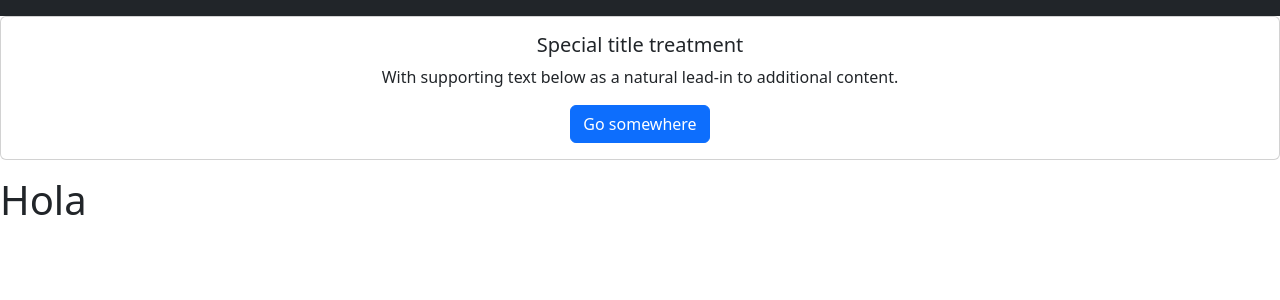
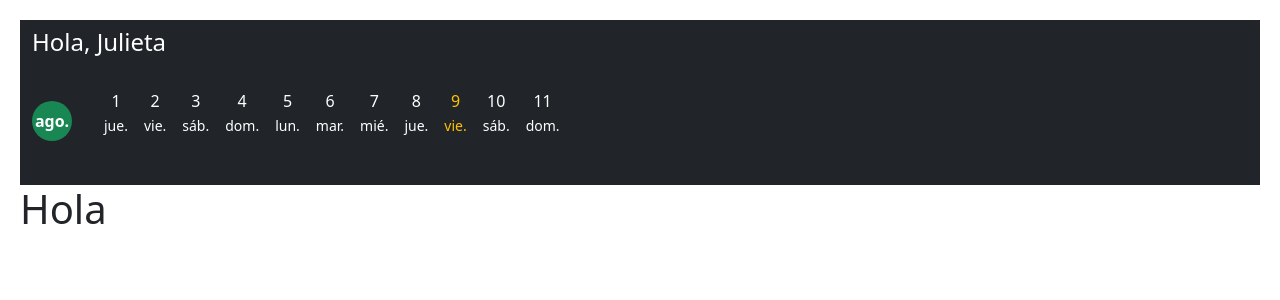
Before and after one commit to julietaagui/Gym-Cross, a React (Create React App) app: page / in a window 1280 px wide. Shown: the top 300 px of the page. Built offline with nearby package versions, Linux system fonts and the light colour scheme.

Commit message:
create-banner

```diff
--- a/src/App.css
+++ b/src/App.css
@@ -0,0 +1,28 @@
+.App {
+    padding: 20px;
+  }
+
+  .navbar {
+    padding: 10px;
+  }
+
+  .list-unstyled {
+    list-style-type: none;
+  }
+
+  .list-unstyled li {
+    padding: 0 10px;
+    font-size: 1rem;
+  }
+
+  .rounded-circle {
+    width: 40px;
+    height: 40px;
+    display: flex;
+    justify-content: center;
+    align-items: center;
+  }
+
+  .text-warning {
+    color: #ffc107;
+  }
--- a/src/App.js
+++ b/src/App.js
@@ -1,44 +1,68 @@
 import './App.css';
-import Init from './views/index';
-import { BrowserRouter as Router, Routes, Route, NavLink } from "react-router-dom";
-import { useState } from 'react';
+import Init from './views';
+import { BrowserRouter as Router, Routes, Route } from "react-router-dom";
+import { useState, useEffect } from 'react';
+import moment from 'moment'; //Librería para manejar fechas y tiempos en JavaScript.
+import 'moment/locale/es'; // Configura moment para usar español
+
+moment.locale('es'); // Configura moment para usar español
 
 function App() {
-
-  const [themeMode, setThemeMode] = useState('light');
+  const [themeMode, setThemeMode] = useState('light'); // tema
+  const [dates, setDates] = useState([]); //date, para almacenar una lista de fechas
 
   const changeTheme = () => {
     setThemeMode(themeMode === 'light' ? 'dark' : 'light');
   }
 
+  useEffect(() => {
+    const startDate = moment().startOf('month');//establece uel rango de fechas desde el inicio del mes...
+    const endDate = moment().endOf('week'); // hasta el final de la semana
+    const days = [];
+
+    while (startDate <= endDate) {
+      days.push({       // Se llena un arreglo con las fechas:
+        day: startDate.format('D'), //numero de dia
+        dayOfWeek: startDate.format('ddd'), // nombre del dia
+        isCurrentDay: startDate.isSame(moment(), 'day') //indica dia actual
+      });
+      startDate.add(1, 'days');
+    }
+
+    setDates(days); // Actualiza el estado "dates" con el arreglo de fechas generado
+  }, []);
 
   return (
-
-      <div className={`App bg-body-${themeMode}`}>
-        <nav className={`navbar navbar-expand-lg navbar-dark bg-dark flex-column ${themeMode}`}>
-          <div className="container-fluid">
-            <div className="collapse navbar-collapse justify-content-end" id="navbarText">
+    <div className={`App bg-body-${themeMode}`}>
+      <nav className={`navbar navbar-expand-lg navbar-dark bg-dark flex-column ${themeMode}`}>
+        <div className="container-fluid d-flex flex-column align-items-start">
+          <div className="mb-4">
+            <h4 className="text-white">Hola, Julieta</h4>
+          </div>
+          <div className="d-flex align-items-center mt-auto">
+            <div className="bg-success rounded-circle text-white p-2 text-center me-2">
+              <strong>{moment().format('MMM')}</strong>
             </div>
+            <ul className="list-unstyled d-flex ms-3">
+              {dates.map((date, index) => (
+                //Imprime en el DOM las fechas
+                <li key={index} className={`px-2 text-center ${date.isCurrentDay ? 'text-warning' : 'text-white'}`}>
+                  <span>{date.day}</span><br/>
+                  <small>{date.dayOfWeek}</small>
+                </li>
+              ))}
+            </ul>
           </div>
-          <a className='nav-link text-white me-3' href='#' onClick={changeTheme}>
-              {themeMode === 'light' ? <i className='bi bi-toggle-off fs-3'></i>:
-              <i className='bi bi-toggle-on fs-3'></i>}
-            </a>
-        </nav>
-
-        <div class="card text-center mb-3" style={{ Width: "18rem" }}>
-            <div class="card-body">
-                <h5 class="card-title">Special title treatment</h5>
-                <p class="card-text">With supporting text below as a natural lead-in to additional content.</p>
-                <a href="#" class="btn btn-primary">Go somewhere</a>
-            </div>
         </div>
-
+        <a className='nav-link text-white me-3 mt-4' href='#' onClick={changeTheme}>
+          {themeMode === 'light' ? <i className='bi bi-toggle-off fs-3'></i> : <i className='bi bi-toggle-on fs-3'></i>}
+        </a>
+      </nav>
 
       <Router>
-            <Routes>
-              <Route path='/' element={<Init themeMode={themeMode}/>}/>
-            </Routes>
+        <Routes>
+          <Route path='/' element={<Init themeMode={themeMode} />} />
+        </Routes>
       </Router>
     </div>
   );
```
